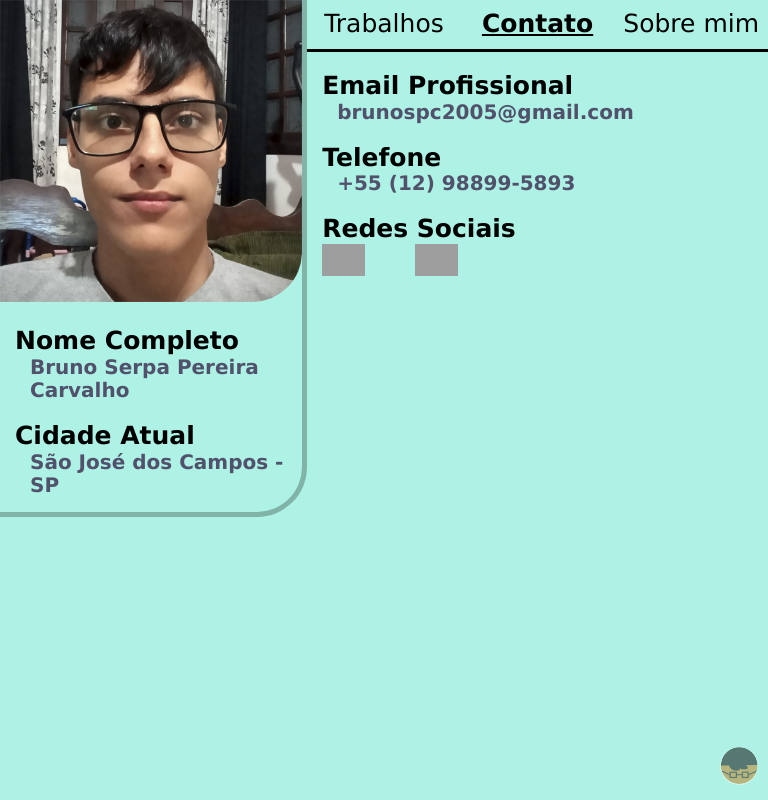
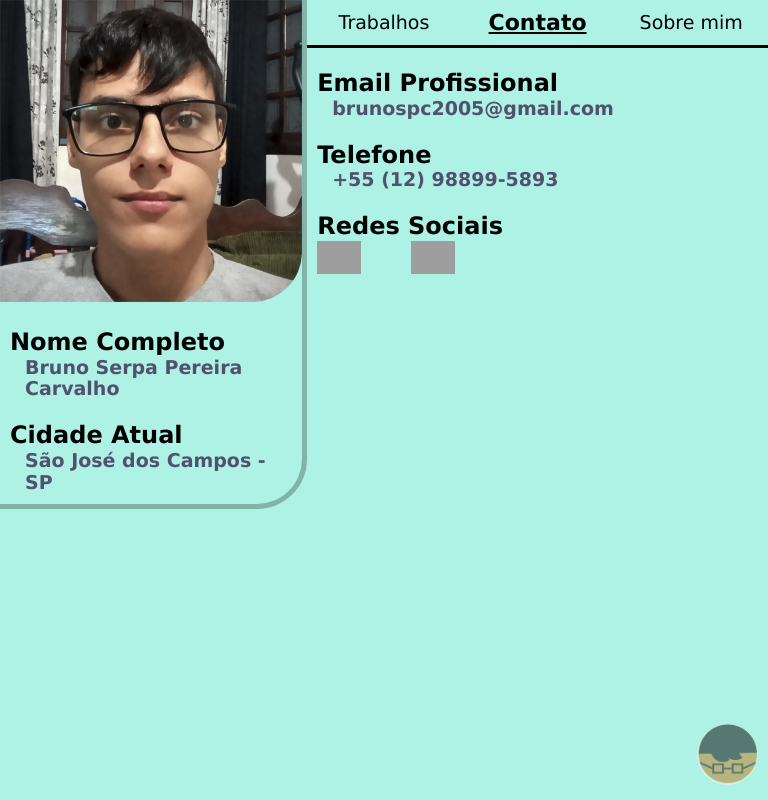
Before and after one commit to BrunoSerpa/Portifolio_DD, a Flask app: page /contatos in a window 768 px wide. Run offline with Flask 3, Linux system fonts and the light colour scheme; grey boxes are pictures that could not be loaded.

Commit message:
Arrumando responsividade em Tablets e Ipads

```diff
--- a/src/static/css/responsivo.css
+++ b/src/static/css/responsivo.css
@@ -98,25 +98,30 @@
 @media (min-width: 768px) and (max-width: 1024px){
     /* Font-Size */
     *,
-    .textSkills {
-        font-size: 20px
+    .textSkills,
+    .linkNav:any-link{
+        font-size: 19px
     }
 
     .theme,
     .desc h1,
     .titleProject,
-    .titleProject > a,
-    .linkNav{
-        font-size: 25px
+    .titleProject > a{
+        font-size: 24px
+    }
+
+    .linkNav,
+    .linkNav:any-link:hover{
+        font-size: 22px
     }
 
     /* Padding */
     .contentTitle{
-        padding: 0 15px 15px 15px
+        padding: 0 10px 10px 10px
     }
 
     .theme{
-        padding-top: 20px
+        padding-top: 22px
     }
 
     .descrition{
@@ -124,16 +129,16 @@
     }
 
     .desc h1{
-        padding-left: 10px
+        padding-left: 15px
     }
 
     .desc h2{
-        padding-left: 25px
+        padding-left: 30px
     }
 
     /* Logo */
     .logo{
-        width: 5%
+        width: 8%
     }
 }
 
```
